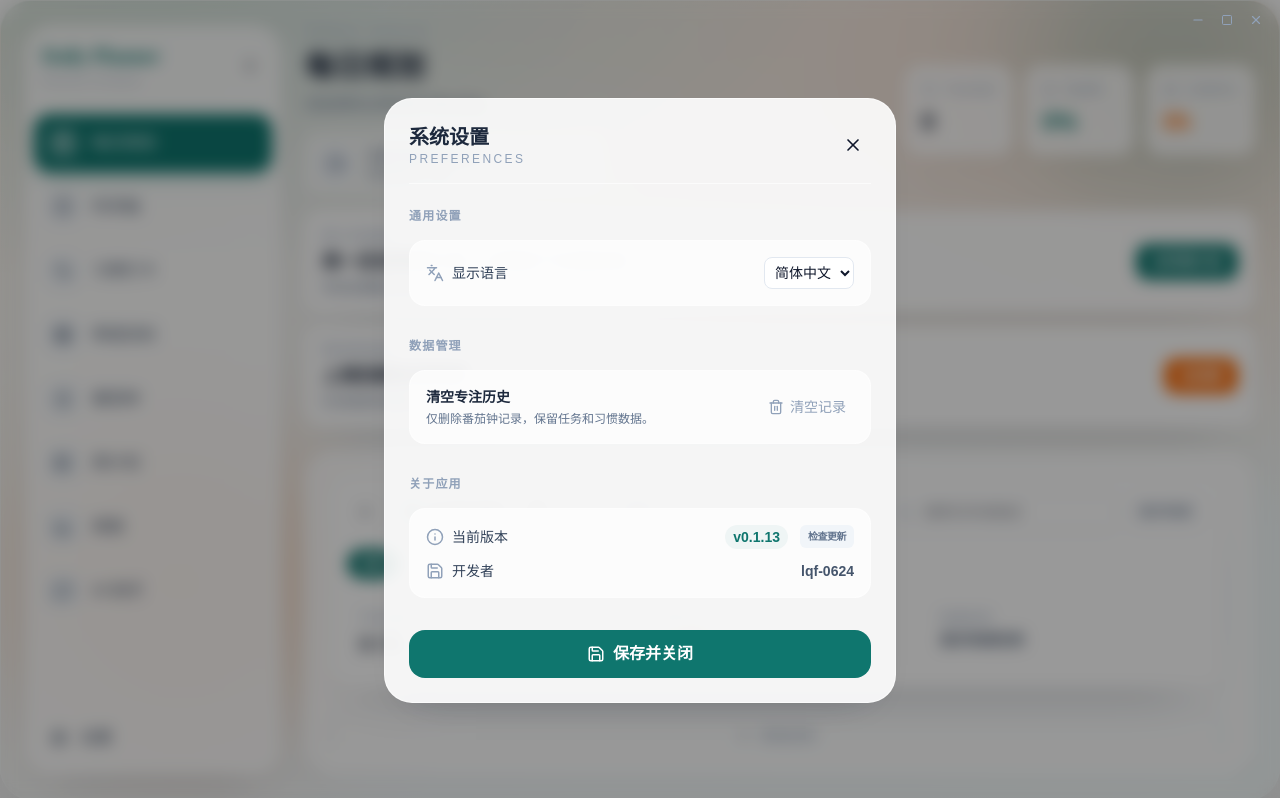
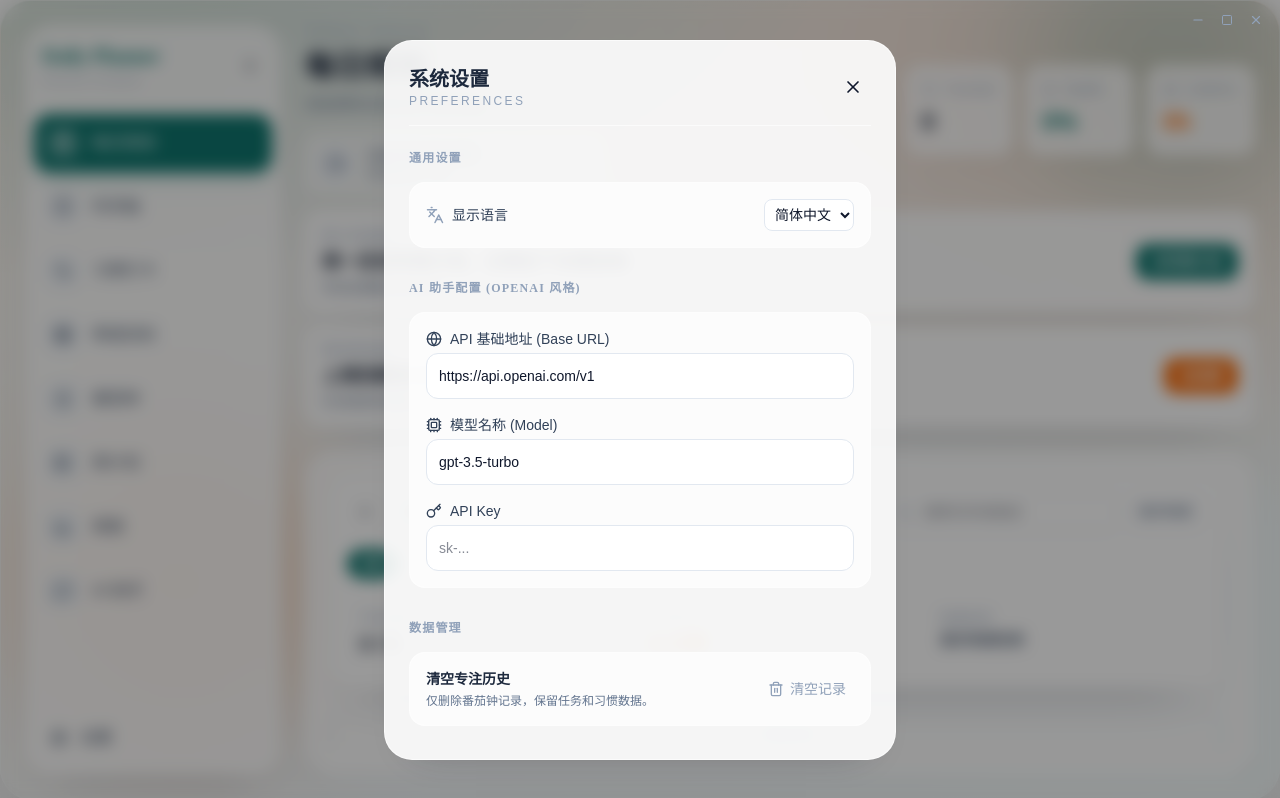
Before and after one commit to lqf0624/daily-planner, a React (Vite) app: page / in a window 1280 px wide. Both pictures are taken after a click on the button "设置". Built offline with nearby package versions, Linux system fonts and the light colour scheme.

Commit message:
fix: restore AI settings and implement dynamic versioning
- Recover missing AI assistant configuration fields in settings UI
- Implement dynamic app version retrieval from main process
- Refine version comparison logic for update system
- Finalize lint and typescript error fixes

```diff
--- a/electron/main.ts
+++ b/electron/main.ts
@@ -157,6 +157,8 @@ function createTray() {
       },
       { label: '显示/隐藏悬浮窗', click: () => toggleFloatingWindow() },
       { type: 'separator' },
+      { label: '检查更新', click: () => shell.openExternal('https://github.com/lqf0624/daily-planner-ai/releases/latest') },
+      { type: 'separator' },
       { label: '退出', click: () => { isQuitting = true; app.quit(); } }
     ]);
     tray?.setContextMenu(contextMenu);
@@ -200,11 +202,13 @@ function createFloatingWindow() {
   floatingWin.on('closed', () => { floatingWin = null; });
 }
 
-// --- 自定义更新系统 ---
+// --- 更新系统 ---
 interface GitHubAsset {
   name: string;
   browser_download_url: string;
 }
+
+ipcMain.handle('app:get-version', () => app.getVersion());
 
 ipcMain.handle('app:check-update', async () => {
   return new Promise((resolve) => {
@@ -220,7 +224,6 @@ ipcMain.handle('app:check-update', async () => {
         try {
           const release = JSON.parse(data);
           const version = release.tag_name.replace('v', '');
-          // 根据平台寻找对应的资产
           const platformExt = process.platform === 'win32' ? '.exe' : '.dmg';
           const asset = release.assets.find((a: GitHubAsset) => a.name.endsWith(platformExt));
           resolve({ version, url: asset?.browser_download_url, notes: release.body });
@@ -233,27 +236,21 @@ ipcMain.handle('app:check-update', async () => {
 ipcMain.on('app:start-download', (event, url) => {
   const fileName = path.basename(url);
   const filePath = path.join(app.getPath('downloads'), fileName);
-
   const file = fs.createWriteStream(filePath);
 
-  // 处理 GitHub 的 302 重定向
   const download = (targetUrl: string) => {
     https.get(targetUrl, { headers: { 'User-Agent': 'Daily-Planner-AI' } }, (res) => {
       if (res.statusCode === 302 && res.headers.location) {
         download(res.headers.location);
         return;
       }
-
       const totalSize = parseInt(res.headers['content-length'] || '0', 10);
       let downloadedSize = 0;
-
       res.on('data', (chunk) => {
         downloadedSize += chunk.length;
         file.write(chunk);
-        const progress = totalSize ? Math.round((downloadedSize / totalSize) * 100) : 0;
-        event.reply('app:download-progress', progress);
+        event.reply('app:download-progress', totalSize ? Math.round((downloadedSize / totalSize) * 100) : 0);
       });
-
       res.on('end', () => {
         file.end();
         event.reply('app:download-complete', filePath);
@@ -263,13 +260,10 @@ ipcMain.on('app:start-download', (event, url) => {
       event.reply('app:download-error', err.message);
     });
   };
-
   download(url);
 });
 
-ipcMain.on('app:install-update', (_event, filePath) => {
-  shell.openPath(filePath);
-});
+ipcMain.on('app:install-update', (_event, filePath) => { shell.openPath(filePath); });
 
 // --- IPC 监听 ---
 ipcMain.on('floating:toggle', () => toggleFloatingWindow());
--- a/src/components/Settings.tsx
+++ b/src/components/Settings.tsx
@@ -1,5 +1,5 @@
 import React, { useState, useEffect } from 'react';
-import { X, Save, Trash2, Languages, Info, Download, CheckCircle2, Loader2 } from 'lucide-react';
+import { X, Save, Trash2, Languages, Info, Download, CheckCircle2, Loader2, Globe, Cpu, Key } from 'lucide-react';
 import { useAppStore } from '../stores/useAppStore';
 import { motion, AnimatePresence } from 'framer-motion';
 import { cn } from '../utils/cn';
@@ -12,7 +12,7 @@ interface SettingsProps {
 type UpdateStatus = 'idle' | 'checking' | 'available' | 'downloading' | 'ready' | 'error' | 'latest';
 
 const Settings: React.FC<SettingsProps> = ({ isOpen, onClose }) => {
-  const { clearPomodoroHistory, language, setLanguage } = useAppStore();
+  const { aiSettings, updateAISettings, clearPomodoroHistory, language, setLanguage } = useAppStore();
   const [showConfirmClear, setShowConfirmClear] = useState(false);
 
   // 更新相关状态
@@ -20,10 +20,15 @@ const Settings: React.FC<SettingsProps> = ({ isOpen, onClose }) => {
   const [updateInfo, setUpdateInfo] = useState<{ version: string, url: string, notes?: string } | null>(null);
   const [downloadProgress, setDownloadProgress] = useState(0);
   const [downloadPath, setDownloadPath] = useState('');
-  const currentVersion = '0.1.13';
+  const [currentVersion, setCurrentVersion] = useState('0.1.14');
 
   useEffect(() => {
     if (!window.ipcRenderer) return;
+
+    // 获取真实版本号
+    window.ipcRenderer.invoke('app:get-version').then((v: unknown) => {
+      if (typeof v === 'string') setCurrentVersion(v);
+    });
 
     const progressHandler = (_: unknown, progress: unknown) => {
       setUpdateStatus('downloading');
@@ -57,6 +62,7 @@ const Settings: React.FC<SettingsProps> = ({ isOpen, onClose }) => {
     setUpdateStatus('checking');
     try {
       const result = await window.ipcRenderer.invoke('app:check-update') as { version: string, url: string, notes?: string } | null;
+      // 关键修复：对比版本号，去掉 'v' 前缀
       if (result && result.version !== currentVersion) {
         setUpdateInfo(result);
         setUpdateStatus('available');
@@ -89,7 +95,6 @@ const Settings: React.FC<SettingsProps> = ({ isOpen, onClose }) => {
     <div className="fixed inset-0 bg-black/40 flex items-center justify-center z-50 animate-in fade-in duration-200 backdrop-blur-sm p-4">
       <div className="bg-white/90 rounded-[28px] w-full max-w-lg p-6 shadow-[var(--shadow-card)] border border-white/60 overflow-y-auto max-h-[90vh] relative">
 
-        {/* 更新专用全屏遮罩 */}
         <AnimatePresence>
           {(updateStatus === 'downloading' || updateStatus === 'ready' || updateStatus === 'available') && (
             <motion.div
@@ -121,11 +126,7 @@ const Settings: React.FC<SettingsProps> = ({ isOpen, onClose }) => {
                     <p className="text-sm text-slate-500 mt-1">请勿关闭应用，下载完成后将提示安装</p>
                   </div>
                   <div className="w-full bg-slate-100 h-4 rounded-full overflow-hidden border border-slate-200 p-0.5">
-                    <motion.div
-                      initial={{ width: 0 }}
-                      animate={{ width: `${downloadProgress}%` }}
-                      className="h-full bg-primary rounded-full shadow-sm"
-                    />
+                    <motion.div initial={{ width: 0 }} animate={{ width: `${downloadProgress}%` }} className="h-full bg-primary rounded-full shadow-sm" />
                   </div>
                   <span className="text-2xl font-black text-primary font-mono">{downloadProgress}%</span>
                 </div>
@@ -168,6 +169,30 @@ const Settings: React.FC<SettingsProps> = ({ isOpen, onClose }) => {
                   <option value="zh-CN">简体中文</option>
                   <option value="en-US">English</option>
                 </select>
+              </div>
+            </div>
+          </section>
+
+          <section>
+            <h4 className="text-xs font-bold text-slate-400 uppercase tracking-widest mb-4">{language === 'zh-CN' ? 'AI 助手配置 (OpenAI 风格)' : 'AI Assistant (OpenAI Style)'}</h4>
+            <div className="space-y-4 bg-white/70 border border-white/60 rounded-2xl p-4">
+              <div>
+                <label className="block text-sm font-medium text-slate-700 mb-1 flex items-center gap-2">
+                  <Globe size={16} /> {language === 'zh-CN' ? 'API 基础地址 (Base URL)' : 'API Base URL'}
+                </label>
+                <input type="text" value={aiSettings.baseUrl} onChange={(e) => updateAISettings({ baseUrl: e.target.value })} placeholder="https://api.openai.com/v1" className="w-full p-3 bg-white border border-slate-200 rounded-xl focus:ring-2 focus:ring-primary outline-none text-sm" />
+              </div>
+              <div>
+                <label className="block text-sm font-medium text-slate-700 mb-1 flex items-center gap-2">
+                  <Cpu size={16} /> {language === 'zh-CN' ? '模型名称 (Model)' : 'Model Name'}
+                </label>
+                <input type="text" value={aiSettings.model} onChange={(e) => updateAISettings({ model: e.target.value })} placeholder="gpt-3.5-turbo" className="w-full p-3 bg-white border border-slate-200 rounded-xl focus:ring-2 focus:ring-primary outline-none text-sm" />
+              </div>
+              <div>
+                <label className="block text-sm font-medium text-slate-700 mb-1 flex items-center gap-2">
+                  <Key size={16} /> API Key
+                </label>
+                <input type="password" value={aiSettings.apiKey} onChange={(e) => updateAISettings({ apiKey: e.target.value })} placeholder="sk-..." className="w-full p-3 bg-white border border-slate-200 rounded-xl focus:ring-2 focus:ring-primary outline-none text-sm" />
               </div>
             </div>
           </section>
```
Also changed, not shown: 1 other file (tests, documents, lock files or other folders).
